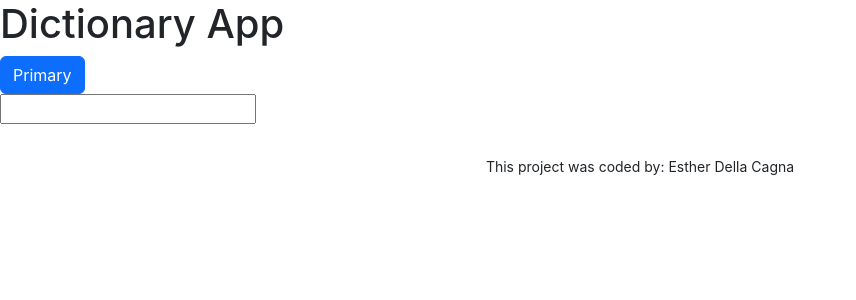
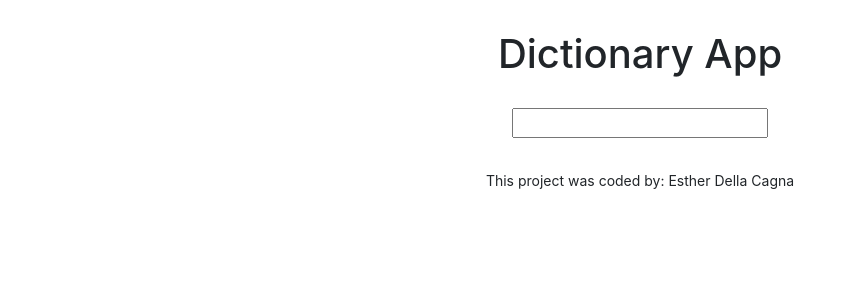
Before and after one commit to estherdellacagna/new-dictionary-app, a React (Create React App) app: page / in a window 1280 px wide. Shown: the top 300 px of the page, without its empty margins (0-856 px from the left). Built offline with nearby package versions, Linux system fonts and the light colour scheme.

Commit message:
removed button and added basic styling

```diff
--- a/public/index.html
+++ b/public/index.html
@@ -17,7 +17,6 @@
     <h1>
       Dictionary App
     </h1>
-    <button type="button" class="btn btn-primary">Primary</button>
     <div id="root"></div>
 
   </body>
--- a/src/App.css
+++ b/src/App.css
@@ -0,0 +1,4 @@
+.App{
+  margin-top: 30px ;
+  text-align: center;
+}
--- a/src/index.css
+++ b/src/index.css
@@ -1,5 +1,6 @@
 body {
-  margin: 0;
+  margin: 30px 0;
+  text-align: center;
   font-family: -apple-system, BlinkMacSystemFont, 'Segoe UI', 'Roboto', 'Oxygen',
     'Ubuntu', 'Cantarell', 'Fira Sans', 'Droid Sans', 'Helvetica Neue',
     sans-serif;
```
